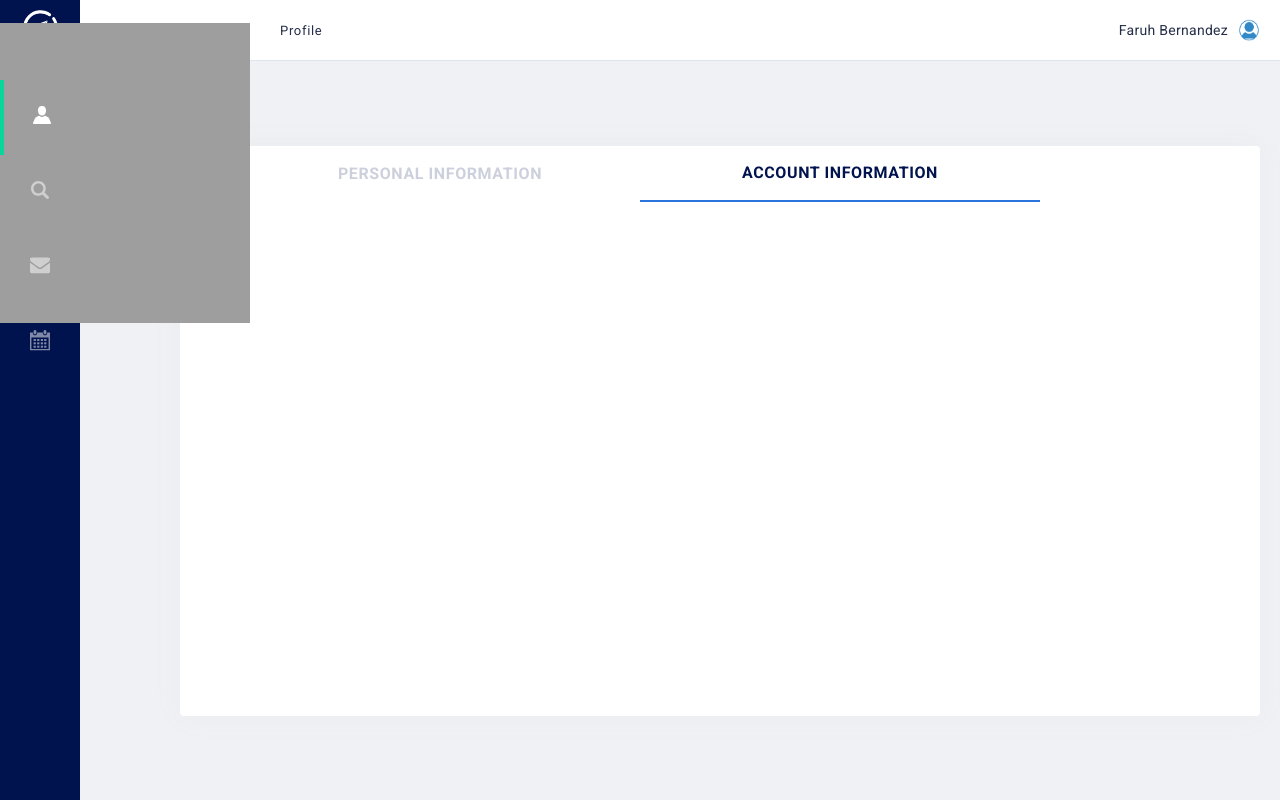
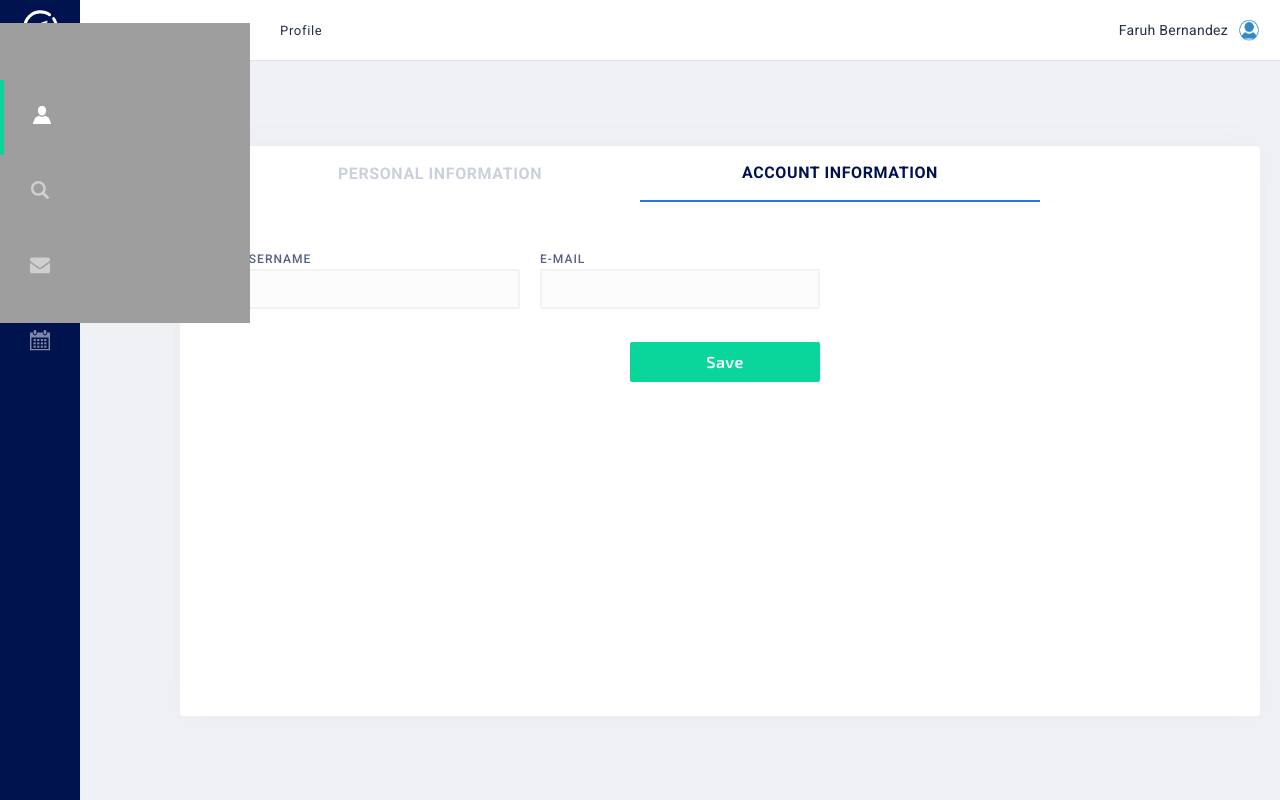
Before and after one commit to sokolmmm/my-fixer, a React (Create React App) app: page /profile in a window 1280 px wide. Both pictures are taken after a click on the button "ACCOUNT INFORMATION". Built offline with nearby package versions, Linux system fonts and the light colour scheme; grey boxes are pictures that could not be loaded.

Commit message:
Add PersonalInfo component

```diff
--- /dev/null
+++ b/src/components/Profile/AccountInfo/AccountInfo.jsx
@@ -0,0 +1,43 @@
+/* eslint-disable jsx-a11y/label-has-associated-control */
+/* eslint-disable no-unused-vars */
+import React from 'react';
+import { Field, Form, Formik } from 'formik';
+import * as Yup from 'yup';
+import styles from './AccountInfo.module.scss';
+import GreenButton from '../../common/button/GreenButton/GreenButton';
+
+const initialValues = {
+  userName: '',
+  email: '',
+};
+
+const validationSchema = Yup.object({
+  userName: Yup.string().required('Required'),
+  email: Yup.string().email('Invalid email address').required('Required'),
+});
+
+function AccountInfo() {
+  return (
+    <Formik initialValues={initialValues} validationSchema={validationSchema}>
+      {(formik) => (
+        <Form className={styles.accountInfo}>
+          <div className={styles.firstColumn}>
+            <div className={styles.formControl}>
+              <label htmlFor="userName">USERNAME</label>
+              <Field type="text" id="userName" name="userName" />
+            </div>
+          </div>
+          <div className={styles.secondColumn}>
+            <div className={styles.formControl}>
+              <label htmlFor="email">E-MAIL</label>
+              <Field type="email" id="email" name="email" />
+            </div>
+            <GreenButton textBody="Save" />
+          </div>
+        </Form>
+      )}
+    </Formik>
+  );
+}
+
+export default AccountInfo;
--- /dev/null
+++ b/src/components/Profile/AccountInfo/AccountInfo.module.scss
@@ -0,0 +1,53 @@
+.accountInfo {
+  grid-column-start: 2;
+  grid-column-end: 3;
+  display: grid;
+  grid-template-columns: minmax(200px, 280px) minmax(200px, 280px);
+  gap: 20px;
+
+  .firstColumn {
+    display: grid;
+    grid-template-rows: 60px;
+  }
+
+  .secondColumn {
+    display: grid;
+    grid-template-rows: 60px 40px;
+    gap: 30px;
+  }
+
+  input {
+    width: 100%;
+    height: 40px;
+  }
+
+  .formControl {
+    display: grid;
+    label {
+      font-family: 'Roboto';
+      font-style: normal;
+      font-weight: 500;
+      font-size: 12px;
+      line-height: 14px;
+      letter-spacing: 1px;
+      text-transform: uppercase;
+
+      color: #546087;
+    }
+  }
+}
+
+  @media screen and (max-width: 768px) {
+    .accountInfo {
+      grid-template-columns: 1fr 1fr;
+      gap: 40px;
+      padding-bottom: 60px;
+      }
+    }
+
+  @media screen and (max-width: 480px) {
+    .accountInfo {
+      grid-template-columns: 1fr;
+      gap: 40px;
+    }
+  }
--- a/src/components/Profile/PersonalInformation/PersonalInformation.jsx
+++ b/src/components/Profile/PersonalInfo/PersonalInfo.jsx
@@ -6,7 +6,7 @@ import * as Yup from 'yup';
 import avatar from '../../../assets/images/avatar.png';
 import countriesList from '../../../js/countriesList';
 import pencilImg from '../../../assets/images/pencil.svg';
-import styles from './PersonalInformation.module.scss';
+import styles from './PersonalInfo.module.scss';
 import GreenButton from '../../common/button/GreenButton/GreenButton';
 
 const initialValues = {
@@ -23,7 +23,7 @@ const validationSchema = Yup.object({
   email: Yup.string().email('Invalid email address').required('Required'),
 });
 
-function PersonalInformation() {
+function PersonalInfo() {
   return (
     <Formik initialValues={initialValues} validationSchema={validationSchema}>
       {(formik) => (
@@ -73,10 +73,9 @@ function PersonalInformation() {
             <div className={styles.formControl}>
               <label htmlFor="mobilePhone">MobilePhone</label>
               <Field
-                type="text"
+                type="tel"
                 id="mobilePhone"
                 name="mobilePhone"
-                placeholder="mobilePhone"
               />
             </div>
             <div className={styles.formControl}>
@@ -85,7 +84,6 @@ function PersonalInformation() {
                 type="text"
                 id="company"
                 name="company"
-                placeholder="company"
               />
             </div>
             <GreenButton textBody="Done!" />
@@ -96,4 +94,4 @@ function PersonalInformation() {
   );
 }
 
-export default PersonalInformation;
+export default PersonalInfo;
--- a/src/components/Profile/PersonalInformation/PersonalInformation.module.scss
+++ b/src/components/Profile/PersonalInfo/PersonalInfo.module.scss
@@ -3,8 +3,6 @@
   grid-column-end: 3;
   display: grid;
   grid-template-columns: 136px minmax(200px, 280px) minmax(200px, 280px);
-  justify-content: center;
-  // justify-content: space-around;
   gap: 20px;
 
   .secondColumn {
--- a/src/components/Profile/Profile.jsx
+++ b/src/components/Profile/Profile.jsx
@@ -3,7 +3,8 @@
 /* eslint-disable no-unused-vars */
 import React from 'react';
 import styles from './Profile.module.scss';
-import PersonalInformation from './PersonalInformation/PersonalInformation';
+import PersonalInfo from './PersonalInfo/PersonalInfo';
+import AccountInfo from './AccountInfo/AccountInfo';
 
 function Profile() {
   const [activeTab, setActiveTab] = React.useState(true);
@@ -38,7 +39,7 @@ function Profile() {
           ACCOUNT INFORMATION
         </button>
       </div>
-      { activeTab ? <PersonalInformation /> : <div> </div> }
+      { activeTab ? <PersonalInfo /> : <AccountInfo />}
     </section>
   );
 }
```
